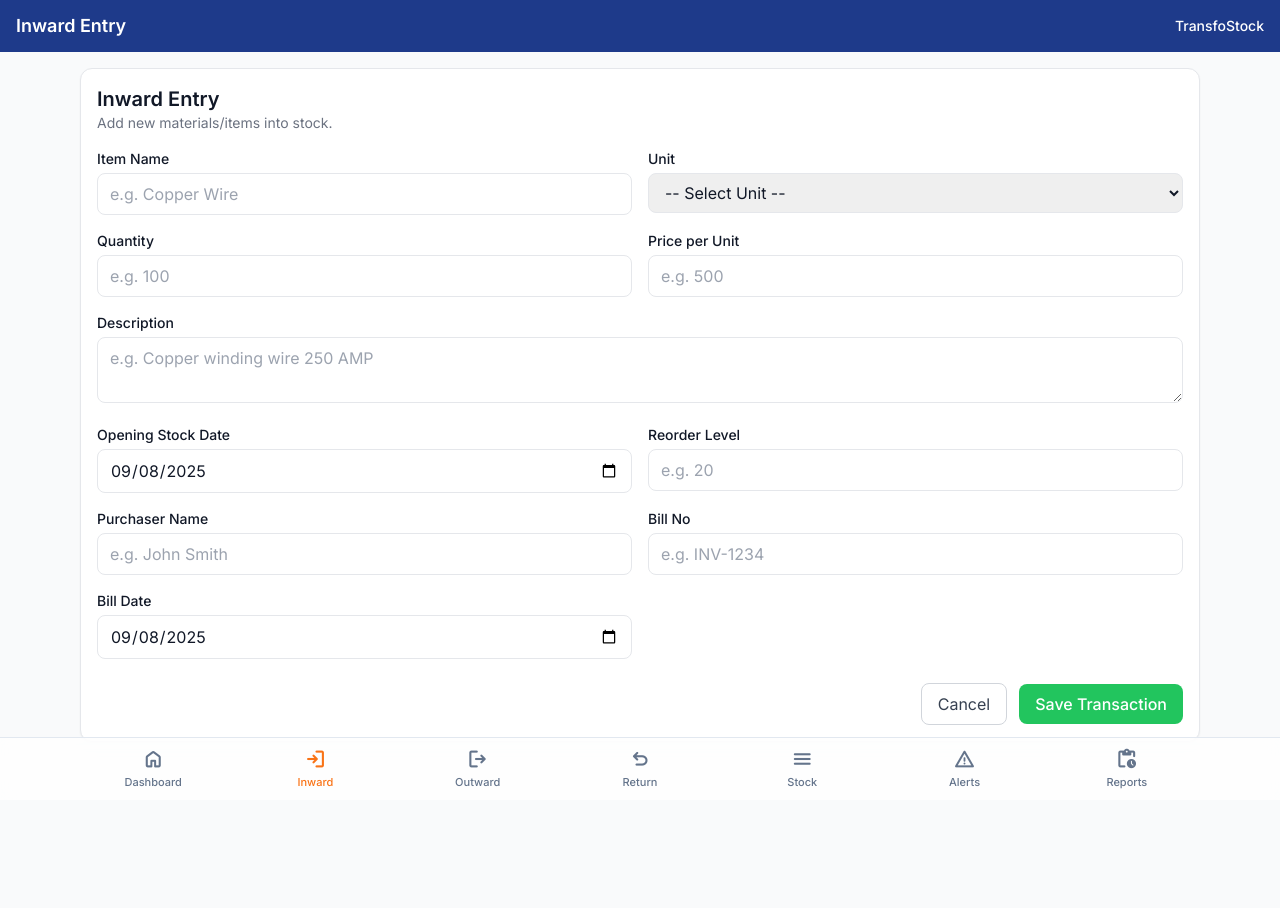
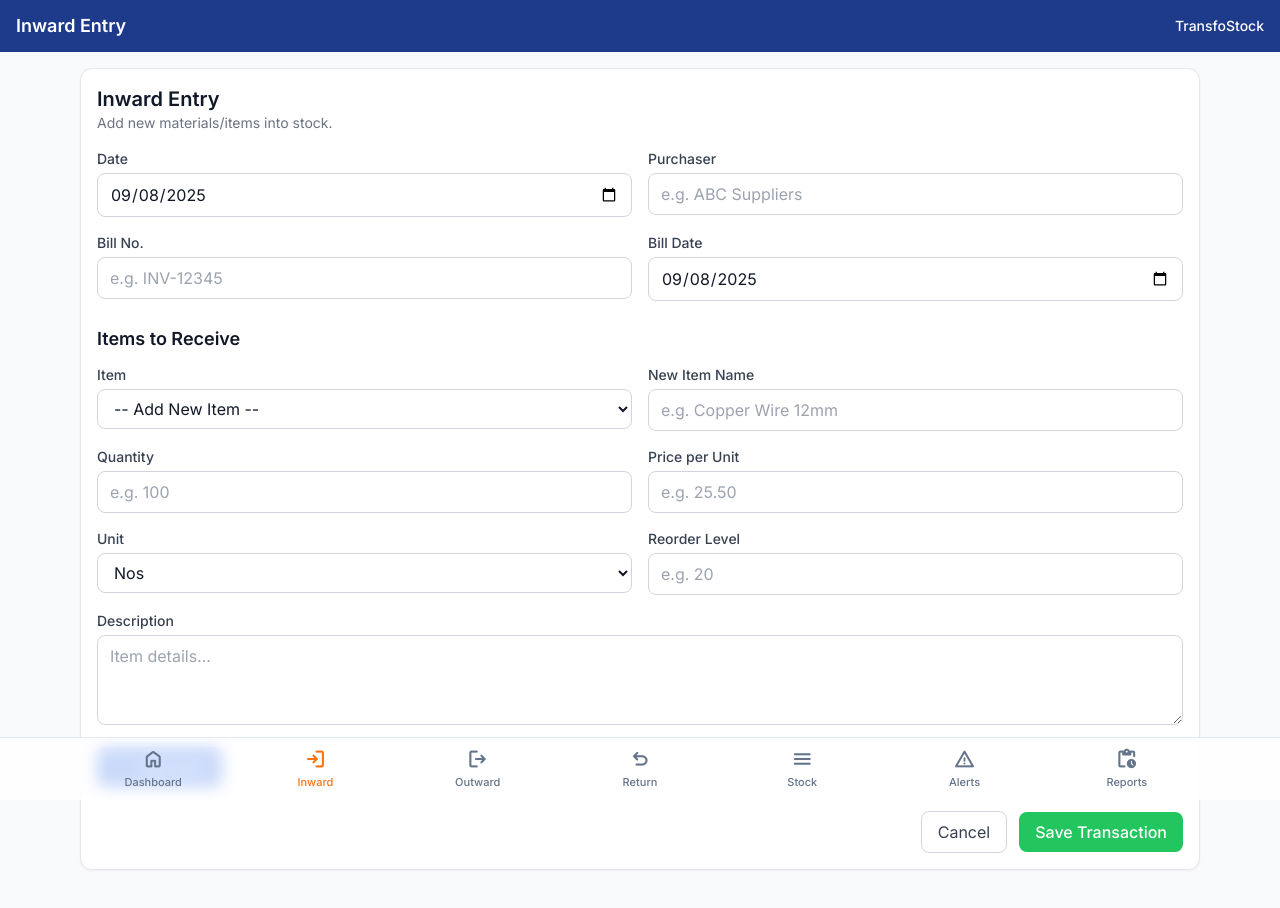
Before and after one commit to Harshad159/TransfoStock, a React (Vite) app: page /#/inward in a window 1280 px wide. Shown: the top 908 px of the page. Built offline with nearby package versions, Linux system fonts and the light colour scheme.

Commit message:
Update Inward.tsx

```diff
--- a/src/screens/Inward.tsx
+++ b/src/screens/Inward.tsx
@@ -1,10 +1,10 @@
-// /src/screens/Inward.tsx
-import React, { useState } from "react";
+import React, { useMemo, useState } from "react";
 import Header from "../components/Header";
 import Card from "../components/Card";
 import { useInventory } from "../context/InventoryContext";
 import type { InventoryItem, StockMovement } from "../types";
 
+/** Keep the familiar “today” helper */
 function todayISO() {
   const d = new Date();
   const yyyy = d.getFullYear();
@@ -13,214 +13,418 @@ function todayISO() {
   return `${yyyy}-${mm}-${dd}`;
 }
 
+/** Added more unit choices (incl. Bundles, Bobbins) */
+const UNIT_OPTIONS = [
+  "Nos",
+  "Kg",
+  "Meter",
+  "Litre",
+  "Bundle",
+  "Bobbins",
+  "Set",
+  "Box",
+  "Roll",
+  "Piece",
+];
+
+type PendingRow = {
+  itemId?: string;          // existing item id (if selected)
+  newName?: string;         // new item name (if creating)
+  unit: string;
+  qty: string;              // keep as string for easy typing
+  price: string;            // optional
+  reorder: string;          // optional
+  desc: string;             // optional
+};
+
 export default function Inward() {
-  const { dispatch } = useInventory();
+  const { state, dispatch } = useInventory();
 
-  const [name, setName] = useState("");
-  const [unit, setUnit] = useState(""); // dropdown value
-  const [qty, setQty] = useState("");
-  const [price, setPrice] = useState("");
-  const [description, setDescription] = useState("");
-  const [openingStockDate, setOpeningStockDate] = useState(todayISO());
-  const [reorderLevel, setReorderLevel] = useState("");
-  const [purchaser, setPurchaser] = useState("");
-  const [billNo, setBillNo] = useState("");
-  const [billDate, setBillDate] = useState(todayISO());
+  // --- Bill header (same as your earlier screen) ---
+  const [date, setDate] = useState<string>(todayISO());
+  const [purchaser, setPurchaser] = useState<string>("");
+  const [billNo, setBillNo] = useState<string>("");
+  const [billDate, setBillDate] = useState<string>(todayISO());
 
-  function reset() {
-    setName("");
-    setUnit("");
-    setQty("");
-    setPrice("");
-    setDescription("");
-    setOpeningStockDate(todayISO());
-    setReorderLevel("");
+  // --- “current row” in the Items to Receive form ---
+  const [row, setRow] = useState<PendingRow>({
+    itemId: "",
+    newName: "",
+    unit: "Nos",
+    qty: "",
+    price: "",
+    reorder: "",
+    desc: "",
+  });
+
+  // --- List of rows added with the (+ Add Item) button ---
+  const [pending, setPending] = useState<PendingRow[]>([]);
+
+  // Sorted item options
+  const itemsSorted = useMemo(
+    () => state.items.slice().sort((a, b) => a.name.localeCompare(b.name)),
+    [state.items]
+  );
+
+  function resetAll() {
+    setDate(todayISO());
     setPurchaser("");
     setBillNo("");
     setBillDate(todayISO());
+    setRow({
+      itemId: "",
+      newName: "",
+      unit: "Nos",
+      qty: "",
+      price: "",
+      reorder: "",
+      desc: "",
+    });
+    setPending([]);
   }
 
-  function save() {
-    if (!name.trim()) return alert("Please enter item name.");
-    if (!unit) return alert("Please select a unit.");
-    const nQty = parseFloat(qty || "0");
-    if (nQty <= 0) return alert("Quantity must be greater than 0.");
+  /** Add one row to the list, keep the UI layout you already use */
+  function addRow() {
+    const useExisting = !!row.itemId;
+    const useNew = !!row.newName?.trim();
 
-    const newItem: InventoryItem = {
-      id: crypto.randomUUID(),
-      name: name.trim(),
-      unit,
-      purchasePrice: parseFloat(price || "0"),
-      description,
-      openingStockDate,
-      reorderLevel: parseFloat(reorderLevel || "0"),
-      currentStock: nQty,
-      history: [],
-      deleteRequested: false,
-    };
+    if (!useExisting && !useNew) {
+      alert("Select an item OR type a new item name.");
+      return;
+    }
+    if (useExisting && useNew) {
+      alert("Choose existing OR new item — not both.");
+      return;
+    }
+    const nQty = parseFloat(row.qty || "0");
+    if (!nQty || nQty <= 0) {
+      alert("Quantity must be greater than 0.");
+      return;
+    }
 
-    const movement: StockMovement = {
-      id: crypto.randomUUID(),
-      type: "INWARD",
-      date: new Date().toISOString(),
-      quantity: nQty,
-      note: `Purchaser: ${purchaser || "-"}, Bill: ${billNo || "-"}, Date: ${
-        billDate || "-"
-      }`,
-    };
+    setPending((prev) => [
+      ...prev,
+      {
+        itemId: useExisting ? row.itemId : undefined,
+        newName: useNew ? row.newName!.trim() : undefined,
+        unit: row.unit,
+        qty: row.qty,
+        price: row.price,
+        reorder: row.reorder,
+        desc: row.desc,
+      },
+    ]);
 
-    dispatch({ type: "INWARD", payload: { item: newItem, movement } });
+    // clear the entry row (keep unit for faster entry)
+    setRow((r) => ({
+      itemId: "",
+      newName: "",
+      unit: r.unit,
+      qty: "",
+      price: "",
+      reorder: "",
+      desc: "",
+    }));
+  }
+
+  function removeRow(idx: number) {
+    setPending((prev) => prev.filter((_, i) => i !== idx));
+  }
+
+  /** Save all rows under the same ‘bill’ */
+  function saveAll() {
+    if (pending.length === 0) {
+      alert("Add at least one item to receive.");
+      return;
+    }
+
+    pending.forEach((p) => {
+      // Resolve the base item (existing or new)
+      let base = p.itemId ? state.items.find((i) => i.id === p.itemId) : undefined;
+
+      const purchasePrice = parseFloat(p.price || "0") || 0;
+      const reorderLevel = parseFloat(p.reorder || "0") || 0;
+      const quantity = parseFloat(p.qty || "0");
+
+      const movementNote = [
+        purchaser ? `Purchaser: ${purchaser}` : "",
+        billNo ? `Bill: ${billNo}` : "",
+        p.desc ? `Note: ${p.desc}` : "",
+      ]
+        .filter(Boolean)
+        .join(" | ");
+
+      const movement: StockMovement = {
+        id: crypto.randomUUID(),
+        type: "INWARD",
+        date: new Date(billDate || date).toISOString(),
+        quantity,
+        note: movementNote || "Inward",
+      };
+
+      // Prepare the “base item” structure expected by the reducer
+      let baseItem: Omit<
+        InventoryItem,
+        "currentStock" | "history" | "deleteRequested"
+      >;
+
+      if (!base) {
+        // Create new item
+        baseItem = {
+          id: crypto.randomUUID(),
+          name: p.newName!,                 // validated earlier
+          unit: p.unit,
+          purchasePrice,
+          description: p.desc || "",
+          openingStockDate: new Date(date).toISOString(),
+          reorderLevel,
+        };
+      } else {
+        // Existing item (you can pass updated price/reorder if you want them refreshed)
+        baseItem = {
+          id: base.id,
+          name: base.name,
+          unit: base.unit,                  // keep existing unit
+          purchasePrice: base.purchasePrice ?? purchasePrice,
+          description: base.description ?? "",
+          openingStockDate: base.openingStockDate,
+          reorderLevel: base.reorderLevel ?? reorderLevel,
+        };
+      }
+
+      dispatch({ type: "INWARD", payload: { item: baseItem, movement } });
+    });
 
     alert("Inward transaction saved ✅");
-    reset();
+    resetAll();
   }
+
+  // If user selected an existing item, show its unit (but still allow changing).
+  const selectedUnit =
+    row.itemId &&
+    state.items.find((i) => i.id === row.itemId)?.unit;
 
   return (
     <div className="pb-24">
       <Header title="Inward Entry" />
       <div className="max-w-6xl mx-auto p-4">
         <Card>
+          {/* Heading */}
           <div className="mb-4">
             <h2 className="text-xl font-semibold">Inward Entry</h2>
-            <p className="text-gray-500 text-sm">
-              Add new materials/items into stock.
-            </p>
+            <p className="text-gray-500 text-sm">Add new materials/items into stock.</p>
           </div>
 
-          <div className="grid grid-cols-1 md:grid-cols-2 gap-4">
-            {/* Item Name */}
+          {/* Bill header (unchanged layout) */}
+          <div className="grid grid-cols-1 md:grid-cols-2 gap-4 mb-6">
             <label className="block">
-              <div className="text-sm font-medium mb-1">Item Name</div>
+              <div className="text-sm font-medium text-gray-700 mb-1">Date</div>
               <input
-                className="w-full border rounded-lg px-3 py-2"
-                placeholder="e.g. Copper Wire"
-                value={name}
-                onChange={(e) => setName(e.target.value)}
+                type="date"
+                className="w-full bg-white border border-gray-300 rounded-lg px-3 py-2 outline-none"
+                value={date}
+                onChange={(e) => setDate(e.target.value)}
               />
             </label>
-
-            {/* Unit (Dropdown) */}
             <label className="block">
-              <div className="text-sm font-medium mb-1">Unit</div>
-              <select
-                className="w-full border rounded-lg px-3 py-2"
-                value={unit}
-                onChange={(e) => setUnit(e.target.value)}
-              >
-                <option value="">-- Select Unit --</option>
-                <option value="Nos">Nos</option>
-                <option value="Kg">Kg</option>
-                <option value="Ltr">Ltr</option>
-                <option value="Bundles">Bundles</option>
-                <option value="Bobbins">Bobbins</option>
-              </select>
-            </label>
-
-            {/* Quantity */}
-            <label className="block">
-              <div className="text-sm font-medium mb-1">Quantity</div>
+              <div className="text-sm font-medium text-gray-700 mb-1">Purchaser</div>
               <input
-                type="number"
-                className="w-full border rounded-lg px-3 py-2"
-                placeholder="e.g. 100"
-                value={qty}
-                onChange={(e) => setQty(e.target.value)}
-              />
-            </label>
-
-            {/* Price per Unit */}
-            <label className="block">
-              <div className="text-sm font-medium mb-1">Price per Unit</div>
-              <input
-                type="number"
-                className="w-full border rounded-lg px-3 py-2"
-                placeholder="e.g. 500"
-                value={price}
-                onChange={(e) => setPrice(e.target.value)}
-              />
-            </label>
-
-            {/* Description */}
-            <label className="block md:col-span-2">
-              <div className="text-sm font-medium mb-1">Description</div>
-              <textarea
-                className="w-full border rounded-lg px-3 py-2"
-                placeholder="e.g. Copper winding wire 250 AMP"
-                value={description}
-                onChange={(e) => setDescription(e.target.value)}
-              />
-            </label>
-
-            {/* Opening Stock Date */}
-            <label className="block">
-              <div className="text-sm font-medium mb-1">Opening Stock Date</div>
-              <input
-                type="date"
-                className="w-full border rounded-lg px-3 py-2"
-                value={openingStockDate}
-                onChange={(e) => setOpeningStockDate(e.target.value)}
-              />
-            </label>
-
-            {/* Reorder Level */}
-            <label className="block">
-              <div className="text-sm font-medium mb-1">Reorder Level</div>
-              <input
-                type="number"
-                className="w-full border rounded-lg px-3 py-2"
-                placeholder="e.g. 20"
-                value={reorderLevel}
-                onChange={(e) => setReorderLevel(e.target.value)}
-              />
-            </label>
-
-            {/* Purchaser Name */}
-            <label className="block">
-              <div className="text-sm font-medium mb-1">Purchaser Name</div>
-              <input
-                className="w-full border rounded-lg px-3 py-2"
-                placeholder="e.g. John Smith"
+                className="w-full bg-white border border-gray-300 rounded-lg px-3 py-2 outline-none"
+                placeholder="e.g. ABC Suppliers"
                 value={purchaser}
                 onChange={(e) => setPurchaser(e.target.value)}
               />
             </label>
 
-            {/* Bill No */}
             <label className="block">
-              <div className="text-sm font-medium mb-1">Bill No</div>
+              <div className="text-sm font-medium text-gray-700 mb-1">Bill No.</div>
               <input
-                className="w-full border rounded-lg px-3 py-2"
-                placeholder="e.g. INV-1234"
+                className="w-full bg-white border border-gray-300 rounded-lg px-3 py-2 outline-none"
+                placeholder="e.g. INV-12345"
                 value={billNo}
                 onChange={(e) => setBillNo(e.target.value)}
               />
             </label>
-
-            {/* Bill Date */}
             <label className="block">
-              <div className="text-sm font-medium mb-1">Bill Date</div>
+              <div className="text-sm font-medium text-gray-700 mb-1">Bill Date</div>
               <input
                 type="date"
-                className="w-full border rounded-lg px-3 py-2"
+                className="w-full bg-white border border-gray-300 rounded-lg px-3 py-2 outline-none"
                 value={billDate}
                 onChange={(e) => setBillDate(e.target.value)}
               />
             </label>
           </div>
 
-          {/* Actions */}
+          {/* Items to Receive (same two-column block + Add Item) */}
+          <h3 className="text-lg font-semibold mb-3">Items to Receive</h3>
+
+          <div className="grid grid-cols-1 md:grid-cols-2 gap-4">
+            {/* existing/new item chooser */}
+            <label className="block">
+              <div className="text-sm font-medium text-gray-700 mb-1">Item</div>
+              <select
+                className="w-full bg-white border border-gray-300 rounded-lg px-3 py-2 outline-none"
+                value={row.itemId}
+                onChange={(e) =>
+                  setRow((r) => ({
+                    ...r,
+                    itemId: e.target.value,
+                    newName: "", // clear new name if selecting existing
+                    unit: e.target.value
+                      ? state.items.find((i) => i.id === e.target.value)?.unit || r.unit
+                      : r.unit,
+                  }))
+                }
+              >
+                <option value="">-- Add New Item --</option>
+                {itemsSorted.map((i) => (
+                  <option key={i.id} value={i.id}>
+                    {i.name}
+                  </option>
+                ))}
+              </select>
+            </label>
+
+            <label className="block">
+              <div className="text-sm font-medium text-gray-700 mb-1">New Item Name</div>
+              <input
+                disabled={!!row.itemId}
+                className="w-full bg-white border border-gray-300 rounded-lg px-3 py-2 outline-none disabled:bg-gray-100"
+                placeholder="e.g. Copper Wire 12mm"
+                value={row.newName}
+                onChange={(e) => setRow((r) => ({ ...r, newName: e.target.value }))}
+              />
+            </label>
+
+            <label className="block">
+              <div className="text-sm font-medium text-gray-700 mb-1">Quantity</div>
+              <input
+                type="number"
+                inputMode="decimal"
+                className="w-full bg-white border border-gray-300 rounded-lg px-3 py-2 outline-none"
+                placeholder="e.g. 100"
+                value={row.qty}
+                onChange={(e) => setRow((r) => ({ ...r, qty: e.target.value }))}
+              />
+            </label>
+
+            <label className="block">
+              <div className="text-sm font-medium text-gray-700 mb-1">Price per Unit</div>
+              <input
+                type="number"
+                inputMode="decimal"
+                className="w-full bg-white border border-gray-300 rounded-lg px-3 py-2 outline-none"
+                placeholder="e.g. 25.50"
+                value={row.price}
+                onChange={(e) => setRow((r) => ({ ...r, price: e.target.value }))}
+              />
+            </label>
+
+            {/* Unit (kept as dropdown; prefilled if existing item selected) */}
+            <label className="block">
+              <div className="text-sm font-medium text-gray-700 mb-1">Unit</div>
+              <select
+                className="w-full bg-white border border-gray-300 rounded-lg px-3 py-2 outline-none"
+                value={selectedUnit || row.unit}
+                onChange={(e) => setRow((r) => ({ ...r, unit: e.target.value }))}
+                disabled={!!row.itemId} // lock unit if existing item
+              >
+                {UNIT_OPTIONS.map((u) => (
+                  <option key={u} value={u}>
+                    {u}
+                  </option>
+                ))}
+              </select>
+            </label>
+
+            <label className="block">
+              <div className="text-sm font-medium text-gray-700 mb-1">Reorder Level</div>
+              <input
+                type="number"
+                inputMode="decimal"
+                className="w-full bg-white border border-gray-300 rounded-lg px-3 py-2 outline-none"
+                placeholder="e.g. 20"
+                value={row.reorder}
+                onChange={(e) => setRow((r) => ({ ...r, reorder: e.target.value }))}
+              />
+            </label>
+
+            <label className="block md:col-span-2">
+              <div className="text-sm font-medium text-gray-700 mb-1">Description</div>
+              <textarea
+                rows={3}
+                className="w-full bg-white border border-gray-300 rounded-lg px-3 py-2 outline-none"
+                placeholder="Item details..."
+                value={row.desc}
+                onChange={(e) => setRow((r) => ({ ...r, desc: e.target.value }))}
+              />
+            </label>
+          </div>
+
+          {/* Add Item button (same place) */}
+          <div className="mt-4">
+            <button
+              type="button"
+              onClick={addRow}
+              className="inline-flex items-center gap-2 px-4 py-2 rounded-lg bg-blue-600 hover:bg-blue-700 text-white font-medium"
+            >
+              <span className="material-icons text-base">add</span>
+              Add Item
+            </button>
+          </div>
+
+          {/* Pending list (simple summary like before) */}
+          {pending.length > 0 && (
+            <div className="mt-6">
+              <div className="mb-2 text-sm text-gray-600">
+                {pending.length} item{pending.length > 1 ? "s" : ""} to be received
+              </div>
+              <div className="divide-y rounded-lg border border-gray-200 bg-white">
+                {pending.map((p, idx) => {
+                  const label =
+                    p.itemId
+                      ? itemsSorted.find((i) => i.id === p.itemId)?.name || "Item"
+                      : p.newName || "New Item";
+                  return (
+                    <div key={idx} className="flex items-center justify-between px-3 py-2">
+                      <div className="flex-1 min-w-0">
+                        <div className="font-medium truncate">{label}</div>
+                        <div className="text-xs text-gray-500 truncate">
+                          {p.qty} {p.unit}
+                          {p.price ? ` · ₹${p.price}` : ""}{" "}
+                          {p.reorder ? ` · Reorder ${p.reorder}` : ""}{" "}
+                          {p.desc ? ` · ${p.desc}` : ""}
+                        </div>
+                      </div>
+                      <button
+                        className="text-red-600 hover:text-red-700 ml-3"
+                        onClick={() => removeRow(idx)}
+                        aria-label="Remove"
+                        title="Remove"
+                      >
+                        <span className="material-icons">delete</span>
+                      </button>
+                    </div>
+                  );
+                })}
+              </div>
+            </div>
+          )}
+
+          {/* Footer actions (same “Cancel” + “Save Transaction”) */}
           <div className="flex items-center justify-end gap-3 mt-6">
             <button
               className="px-4 py-2 rounded-lg border border-gray-300 text-gray-700 bg-white hover:bg-gray-50"
               type="button"
-              onClick={reset}
+              onClick={resetAll}
             >
               Cancel
             </button>
             <button
               className="px-4 py-2 rounded-lg bg-green-500 hover:bg-green-600 text-white font-medium"
               type="button"
-              onClick={save}
+              onClick={saveAll}
             >
               Save Transaction
             </button>
```
